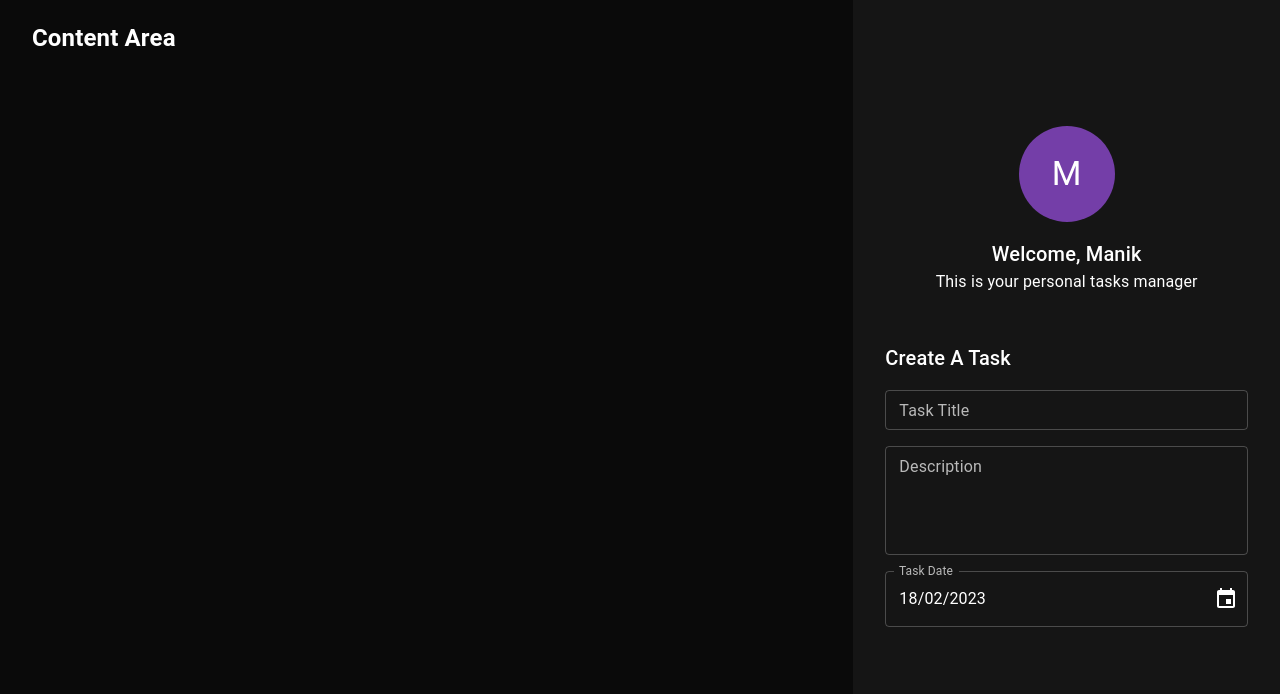
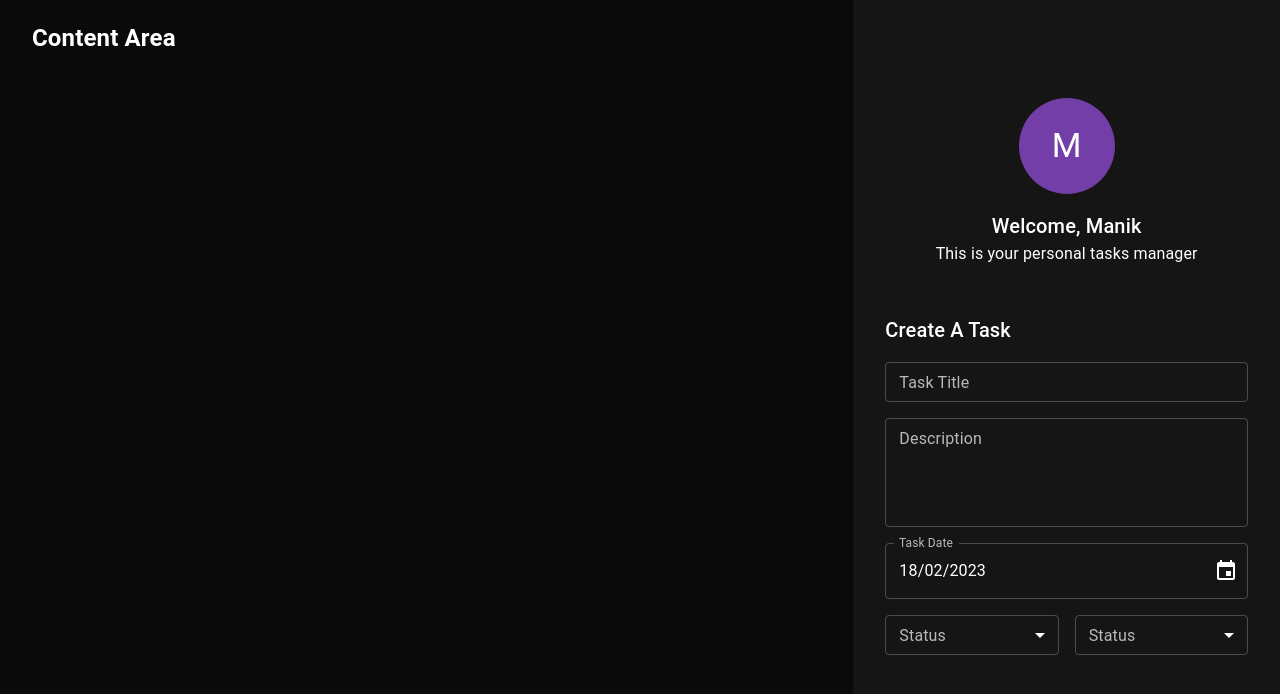
Before and after one commit to manikbajaj/typescript-course-react-project, a React (Create React App) app: page / in a window 1280 px wide. Shown: the top 694 px of the page. Built offline with nearby package versions, Linux system fonts and the light colour scheme.

Commit message:
pushing lecture

```diff
--- a/src/components/createTaskForm/_taskDateField.tsx
+++ b/src/components/createTaskForm/_taskDateField.tsx
@@ -35,4 +35,8 @@
   );
 };
 
-TaskDateField.propTypes = {};
+TaskDateField.propTypes = {
+  disabled: PropTypes.bool,
+  onChange: PropTypes.func,
+  value: PropTypes.instanceOf(Date),
+};
--- /dev/null
+++ b/src/components/createTaskForm/_taskSelectField.tsx
@@ -0,0 +1,27 @@
+import {
+  FormControl,
+  InputLabel,
+  MenuItem,
+  Select,
+  SelectChangeEvent,
+} from '@mui/material';
+import React, { FC, ReactElement } from 'react';
+
+export const TaskSelectField: FC = (): ReactElement => {
+  return (
+    <FormControl fullWidth size="small">
+      <InputLabel id="status">Status</InputLabel>
+      <Select
+        labelId="status"
+        id="status-select"
+        value=""
+        label="Status"
+        name="status"
+      >
+        <MenuItem value={10}>Ten</MenuItem>
+        <MenuItem value={20}>Twenty</MenuItem>
+        <MenuItem value={30}>Thirty</MenuItem>
+      </Select>
+    </FormControl>
+  );
+};
--- a/src/components/createTaskForm/createTaskForm.tsx
+++ b/src/components/createTaskForm/createTaskForm.tsx
@@ -3,6 +3,7 @@
 
 import { TaskDateField } from './_taskDateField';
 import { TaskDescriptionField } from './_taskDescriptionField';
+import { TaskSelectField } from './_taskSelectField';
 import { TaskTitleField } from './_taskTitleField';
 
 export const CreateTaskForm: FC = (): ReactElement => {
@@ -23,9 +24,17 @@
         <TaskTitleField />
         <TaskDescriptionField />
         <TaskDateField />
+
+        <Stack
+          sx={{ width: '100%' }}
+          direction="row"
+          spacing={2}
+        >
+          <TaskSelectField />
+          <TaskSelectField />
+        </Stack>
       </Stack>
 
-      {/*Task Date*/}
       {/*Task Status*/}
       {/*Task Priority*/}
     </Box>
```
